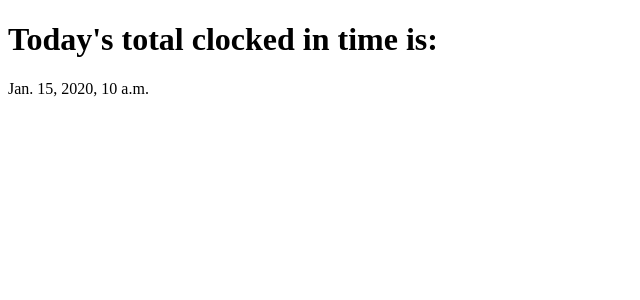
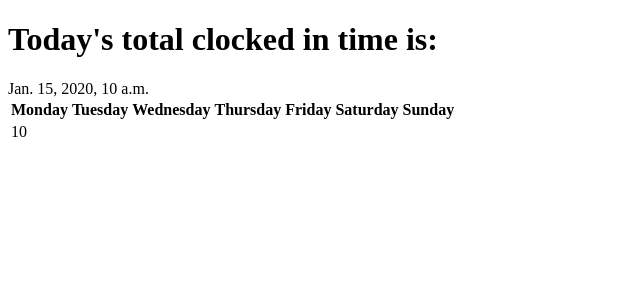
Before and after one commit to neurons4me/Time_Log, a Django app: template templates/task_logger/Reports.html in a window 1280 px wide. Shown: the top 300 px of the page, without its empty margins (0-640 px from the left). Run offline with Django 3.2, Linux system fonts and the light colour scheme; the template is opened without the code that fills it: most values are stand-ins (such as "Sample title", 1, 10 or a date in 2020).

Commit message:
Added current week summary to reporting section and some minor refactoring

```diff
--- a/task_logger/filters.py
+++ b/task_logger/filters.py
@@ -1,5 +1,4 @@
 from task_logger.models import Time_record
-from datetime import datetime
 
 def all_for_user(user):
         return Time_record.objects.filter(user_id=user)
--- a/templates/task_logger/Reports.html
+++ b/templates/task_logger/Reports.html
@@ -7,5 +7,26 @@
 <body>
 <h1>Today's total clocked in time is:</h1>
 {{ total_today }}
+
+<table>
+    <tr>
+       <th>Monday</th>
+       <th>Tuesday</th>
+       <th>Wednesday</th>
+       <th>Thursday</th>
+       <th>Friday</th>
+       <th>Saturday</th>
+       <th>Sunday</th>
+    </tr>
+
+    <tr>
+        {% for day_total in date_list %}
+        <td>{{ day_total }}</td>
+        {% endfor %}
+
+
+    </tr>
+
+</table>
 </body>
 </html>
```
Also changed, not shown: task_logger/dates.py (added, +18 -0 lines), task_logger/views.py (+11 -13 lines), db.sqlite3.
